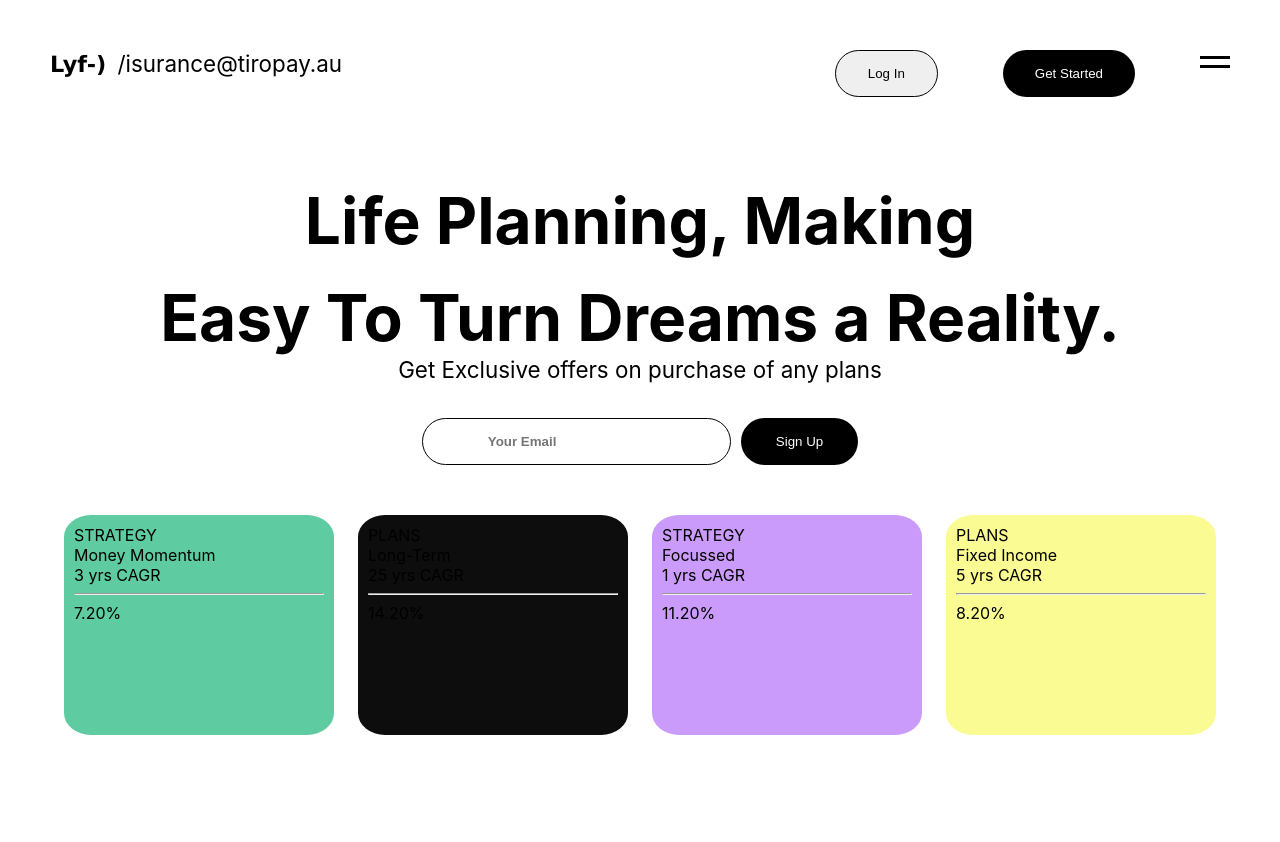
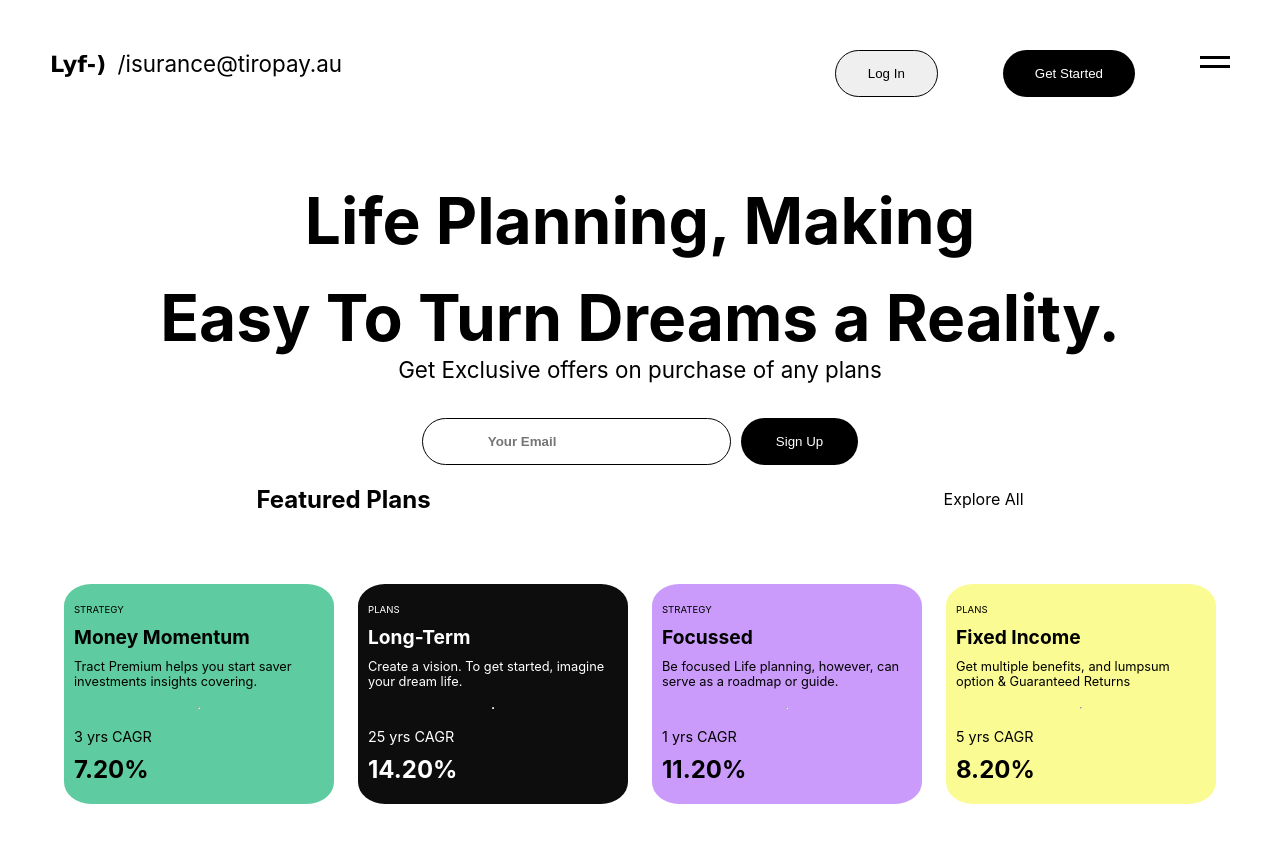
Before and after one commit to Lspacedev/Lyf, a React (Create React App) app: page / in a window 1280 px wide. Shown: the top 842 px of the page. Before the commit the page ends 800 px from the top, so only its background shows below. Built offline with nearby package versions, Linux system fonts and the light colour scheme.

Commit message:
updated styles

```diff
--- a/src/App.css
+++ b/src/App.css
@@ -89,6 +89,16 @@
   border: none;
 }
 
+.featured-headings {
+  display: flex;
+  justify-content: space-around;
+}
+
+.featured-headings div {
+  display: flex;
+  align-items: center;
+}
+
 .plans {
   display: flex;
   justify-content: space-evenly;
@@ -103,6 +113,10 @@
   padding: 10px;
 
   border-radius: 10%;
+
+  display: flex;
+  flex-direction: column;
+  justify-content: space-evenly;
 }
 
 .lime {
@@ -111,6 +125,7 @@
 
 .black {
   background-color: #0d0d0d;
+  color: white;
 }
 
 .violet {
@@ -120,3 +135,25 @@
 .yellow {
   background-color: #fbfb93;
 }
+
+.category {
+  font-size: 0.6rem;
+}
+
+.heading {
+  font-size: 1.2rem;
+  font-weight: bold;
+}
+
+.info {
+  font-size: 0.8rem;
+}
+
+.year {
+  font-size: 0.9rem;
+}
+
+.percent {
+  font-size: 1.5rem;
+  font-weight: bold;
+}
--- a/src/components/main.js
+++ b/src/components/main.js
@@ -44,13 +44,18 @@ function Main() {
         <Email />
       </div>
       <div className="featured-plans">
+        <div className="featured-headings">
+          <h2>Featured Plans</h2>
+          <div>Explore All</div>
+        </div>
         <div className="plans">
           {plansData.map((plan) => (
             <Plan
               color={plan.color}
               category={plan.category}
               heading={plan.heading}
-              info={plan.year}
+              info={plan.info}
+              year={plan.year}
               percent={plan.percent}
             />
           ))}
```
